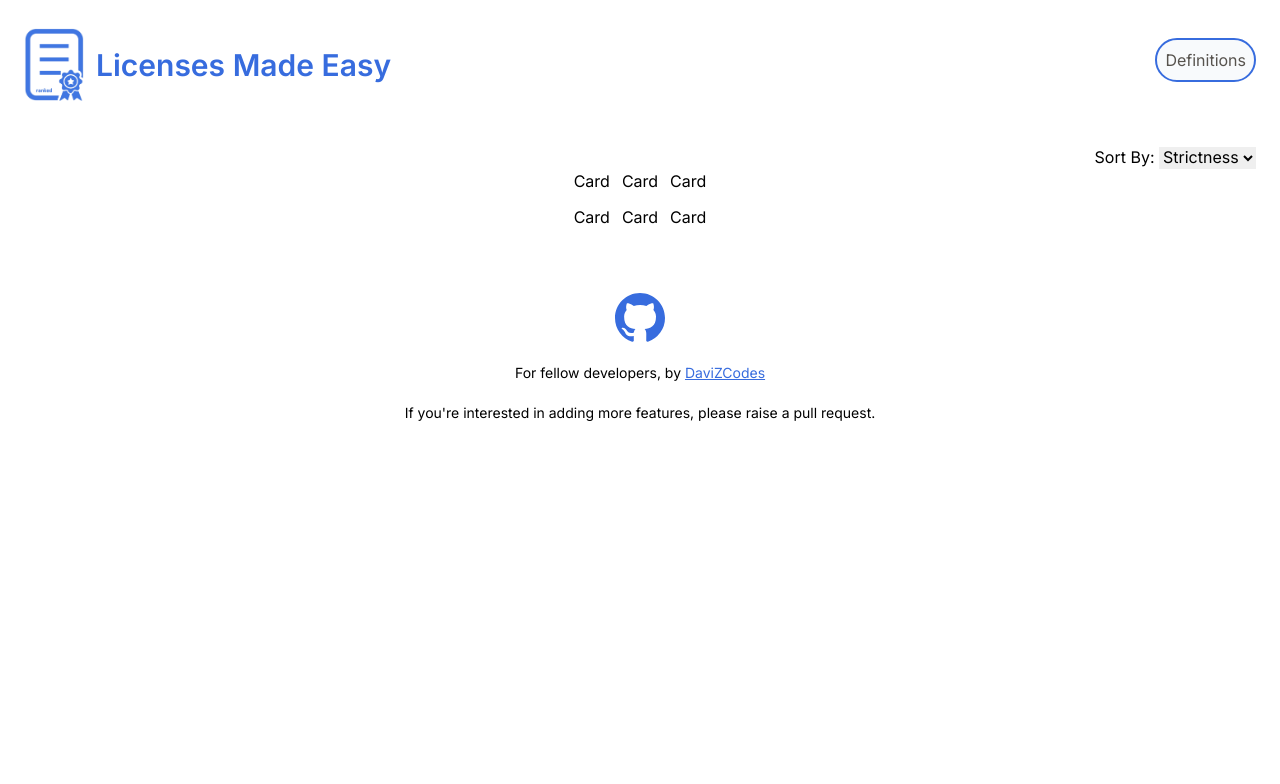
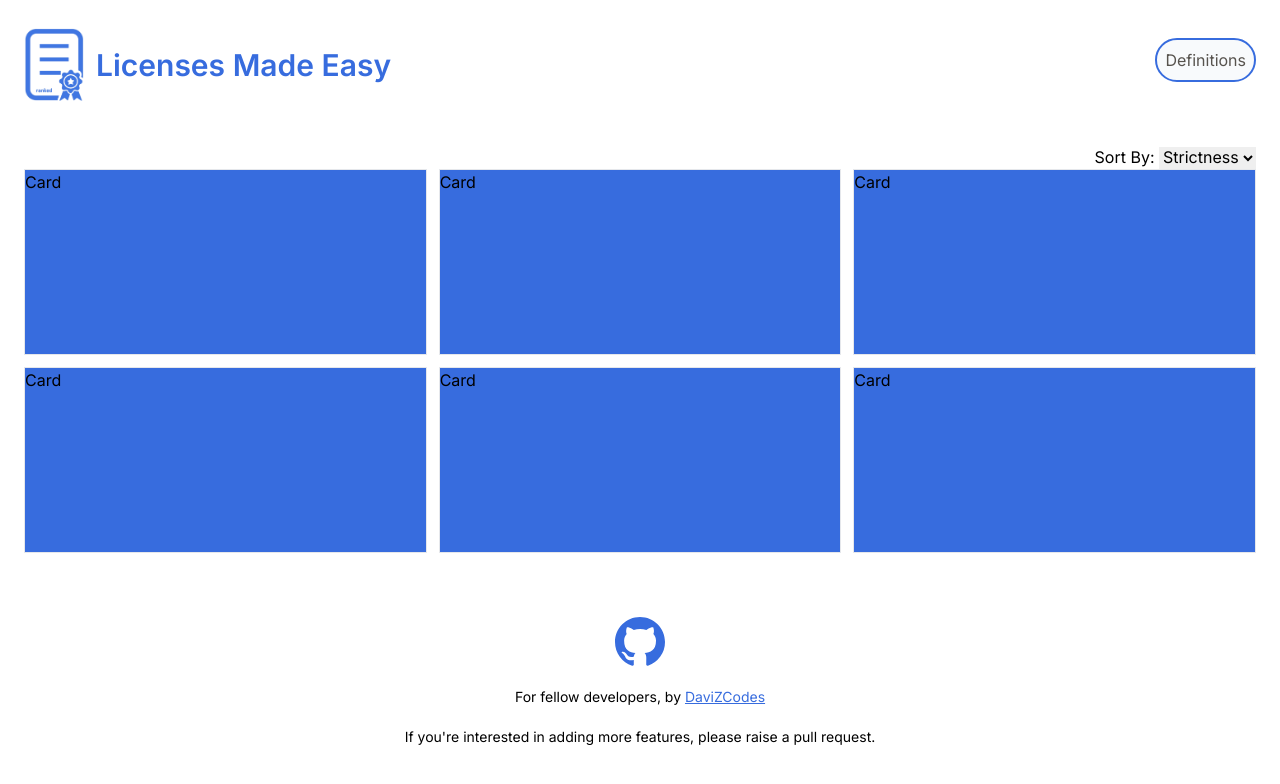
Before and after one commit to DaviZCodes/github-licenses-ranked, a Next.js app: page / in a window 1280 px wide. Shown: the top 784 px of the page. Built offline with nearby package versions, Linux system fonts and the light colour scheme.

Commit message:
ui improv

```diff
--- a/src/app/components/LicenseCard.tsx
+++ b/src/app/components/LicenseCard.tsx
@@ -1,3 +1,3 @@
 export default function LicenseCard() {
-  return <div>Card</div>;
+  return <div className="border bg-custom-blue">Card</div>;
 }
--- a/src/app/page.tsx
+++ b/src/app/page.tsx
@@ -15,7 +15,7 @@
         <SortDropdown onSortChange={onSortChange} />
       </div>
       <div className="flex flex-col items-center">
-        <div className="grid grid-cols-1 gap-3 lg:grid-cols-2 xl:grid-cols-3">
+        <div className="grid grid-cols-1 gap-3 w-full h-96 md:grid-cols-2 lg:grid-cols-3">
           <LicenseCard />
           <LicenseCard />
           <LicenseCard />
```
Also changed, not shown: src/app/license/[licenseId]/page.tsx (added).
